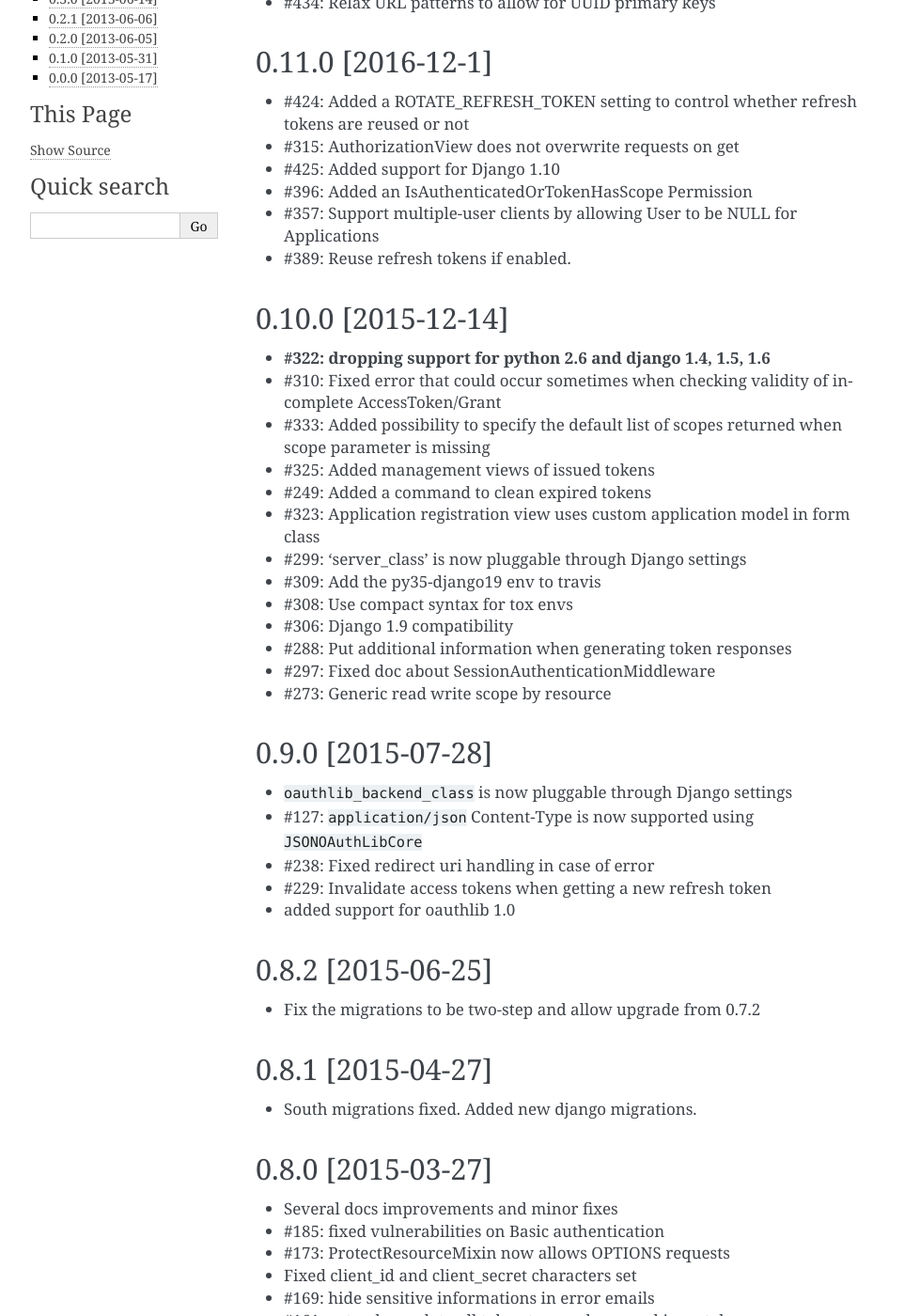
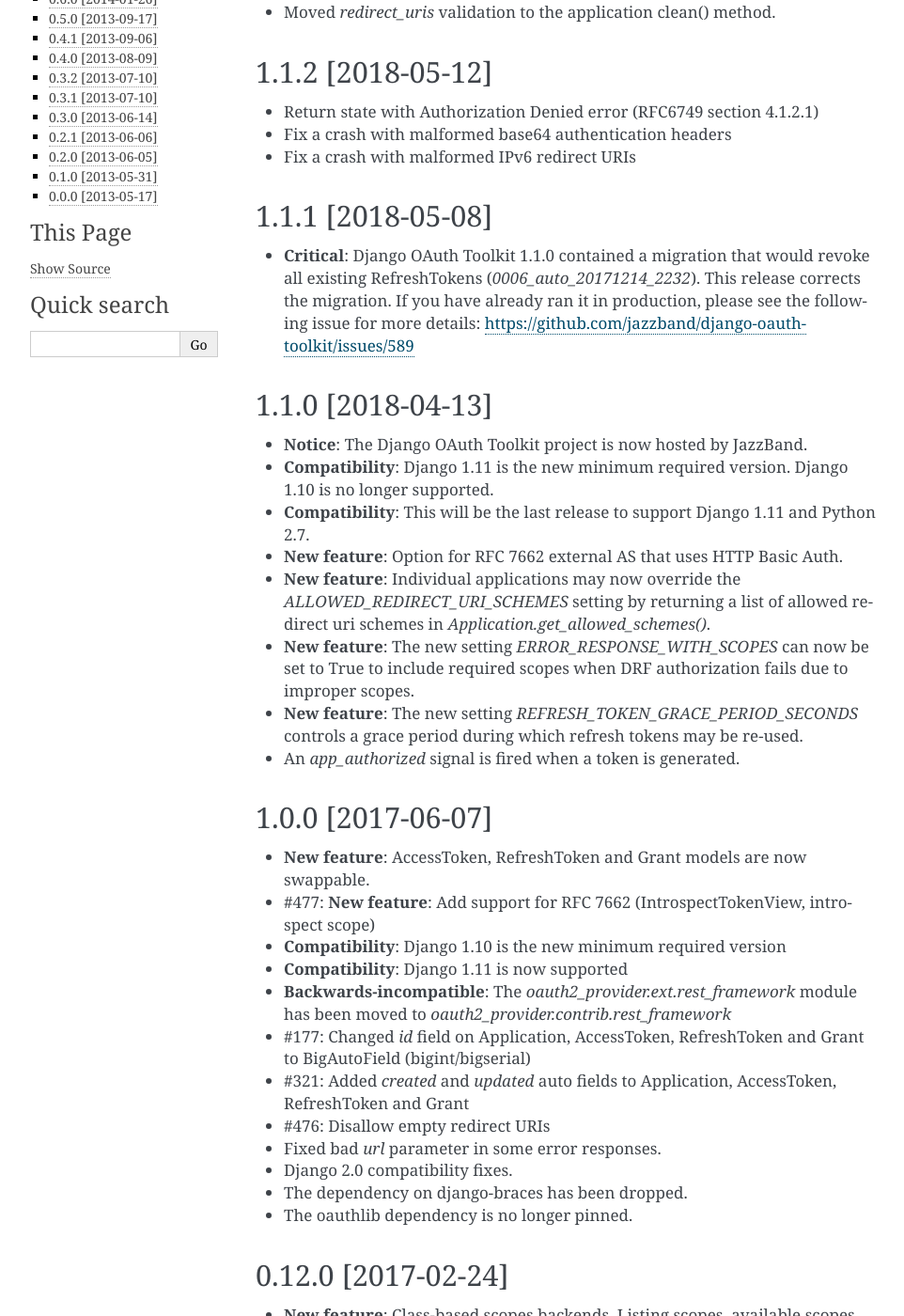
Before and after one commit to codemachine0313/django-oauth-toolkit, a Sphinx documentation site: the page built from docs/changelog.rst, in a window 1280 px wide and 1400 px high, scrolled down 463 px. Shown: the whole window at 94% size, without its empty margins (148-1110 px from the left). Built offline with Sphinx 7.4.7, drawn with Linux system fonts in a browser that asks for light colours; some of the changed text lies outside the part shown.

Commit message:
Update changelogs in the docs with last information from github changelog (#758)

```diff
--- a/docs/changelog.rst
+++ b/docs/changelog.rst
@@ -1,5 +1,75 @@
 Changelog
 =========
+
+1.3.0 [unreleased]
+------------------
+
+* Fix a race condition in creation of AccessToken with external oauth2 server.
+* **Backwards-incompatible** squashed migrations:
+  If you are currently on a release < 1.2.0, you will need to first install 1.2.x then `manage.py migrate` before
+  upgrading to >= 1.3.0.
+
+
+1.2.0 [2018-06-03]
+------------------
+
+* **Compatibility**: Python 3.4 is the new minimum required version.
+* **Compatibility**: Django 2.0 is the new minimum required version.
+* **New feature**: Added TokenMatchesOASRequirements Permissions.
+* validators.URIValidator has been updated to match URLValidator behaviour more closely.
+* Moved `redirect_uris` validation to the application clean() method.
+
+
+1.1.2 [2018-05-12]
+------------------
+
+* Return state with Authorization Denied error (RFC6749 section 4.1.2.1)
+* Fix a crash with malformed base64 authentication headers
+* Fix a crash with malformed IPv6 redirect URIs
+
+
+1.1.1 [2018-05-08]
+------------------
+
+* **Critical**: Django OAuth Toolkit 1.1.0 contained a migration that would revoke all existing
+  RefreshTokens (`0006_auto_20171214_2232`). This release corrects the migration.
+  If you have already ran it in production, please see the following issue for more details:
+  https://github.com/jazzband/django-oauth-toolkit/issues/589
+
+
+1.1.0 [2018-04-13]
+------------------
+
+* **Notice**: The Django OAuth Toolkit project is now hosted by JazzBand.
+* **Compatibility**: Django 1.11 is the new minimum required version. Django 1.10 is no longer supported.
+* **Compatibility**: This will be the last release to support Django 1.11 and Python 2.7.
+* **New feature**: Option for RFC 7662 external AS that uses HTTP Basic Auth.
+* **New feature**: Individual applications may now override the `ALLOWED_REDIRECT_URI_SCHEMES`
+  setting by returning a list of allowed redirect uri schemes in `Application.get_allowed_schemes()`.
+* **New feature**: The new setting `ERROR_RESPONSE_WITH_SCOPES` can now be set to True to include required
+  scopes when DRF authorization fails due to improper scopes.
+* **New feature**: The new setting `REFRESH_TOKEN_GRACE_PERIOD_SECONDS` controls a grace period during which
+  refresh tokens may be re-used.
+* An `app_authorized` signal is fired when a token is generated.
+
+
+1.0.0 [2017-06-07]
+------------------
+
+* **New feature**: AccessToken, RefreshToken and Grant models are now swappable.
+* #477: **New feature**: Add support for RFC 7662 (IntrospectTokenView, introspect scope)
+* **Compatibility**: Django 1.10 is the new minimum required version
+* **Compatibility**: Django 1.11 is now supported
+* **Backwards-incompatible**: The `oauth2_provider.ext.rest_framework` module
+  has been moved to `oauth2_provider.contrib.rest_framework`
+* #177: Changed `id` field on Application, AccessToken, RefreshToken and Grant to BigAutoField (bigint/bigserial)
+* #321: Added `created` and `updated` auto fields to Application, AccessToken, RefreshToken and Grant
+* #476: Disallow empty redirect URIs
+* Fixed bad `url` parameter in some error responses.
+* Django 2.0 compatibility fixes.
+* The dependency on django-braces has been dropped.
+* The oauthlib dependency is no longer pinned.
+
 
 0.12.0 [2017-02-24]
 -------------------
```
